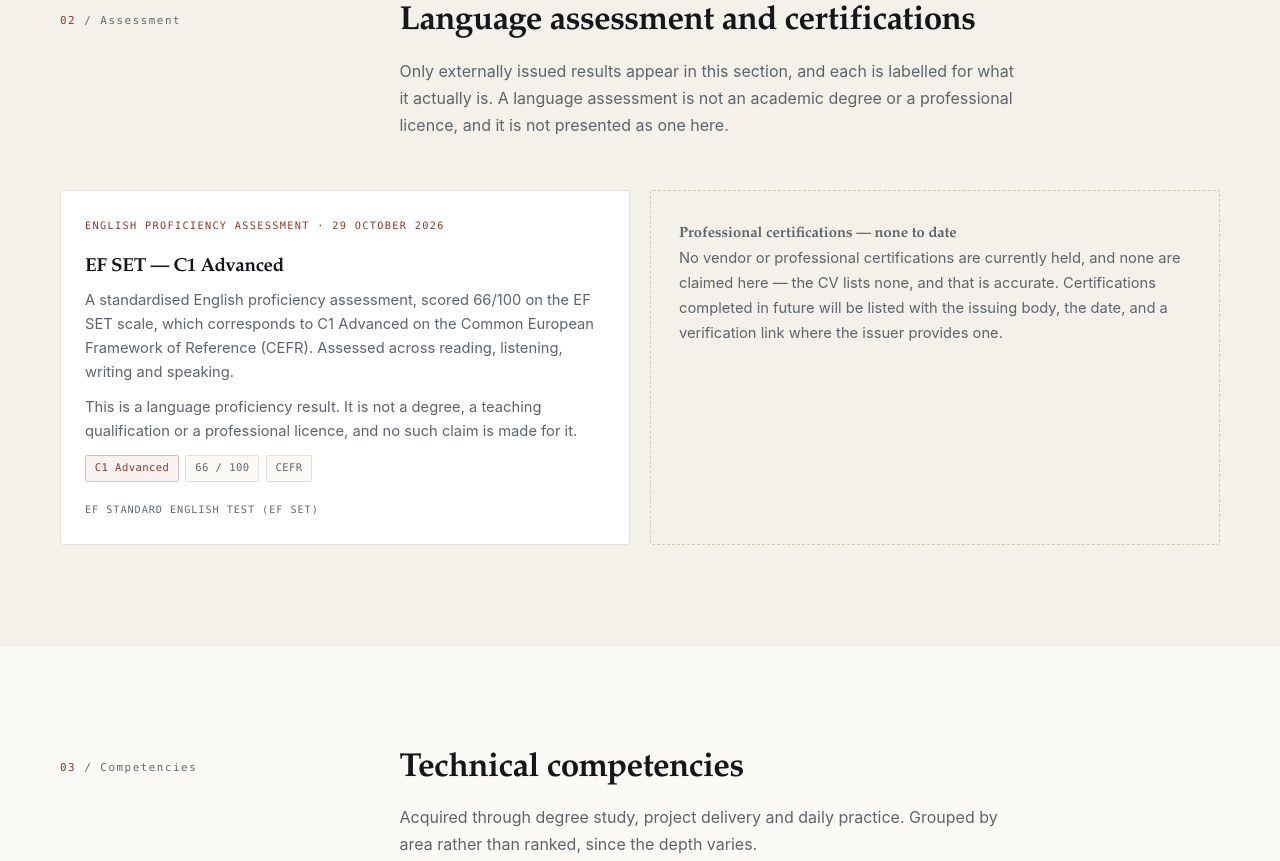
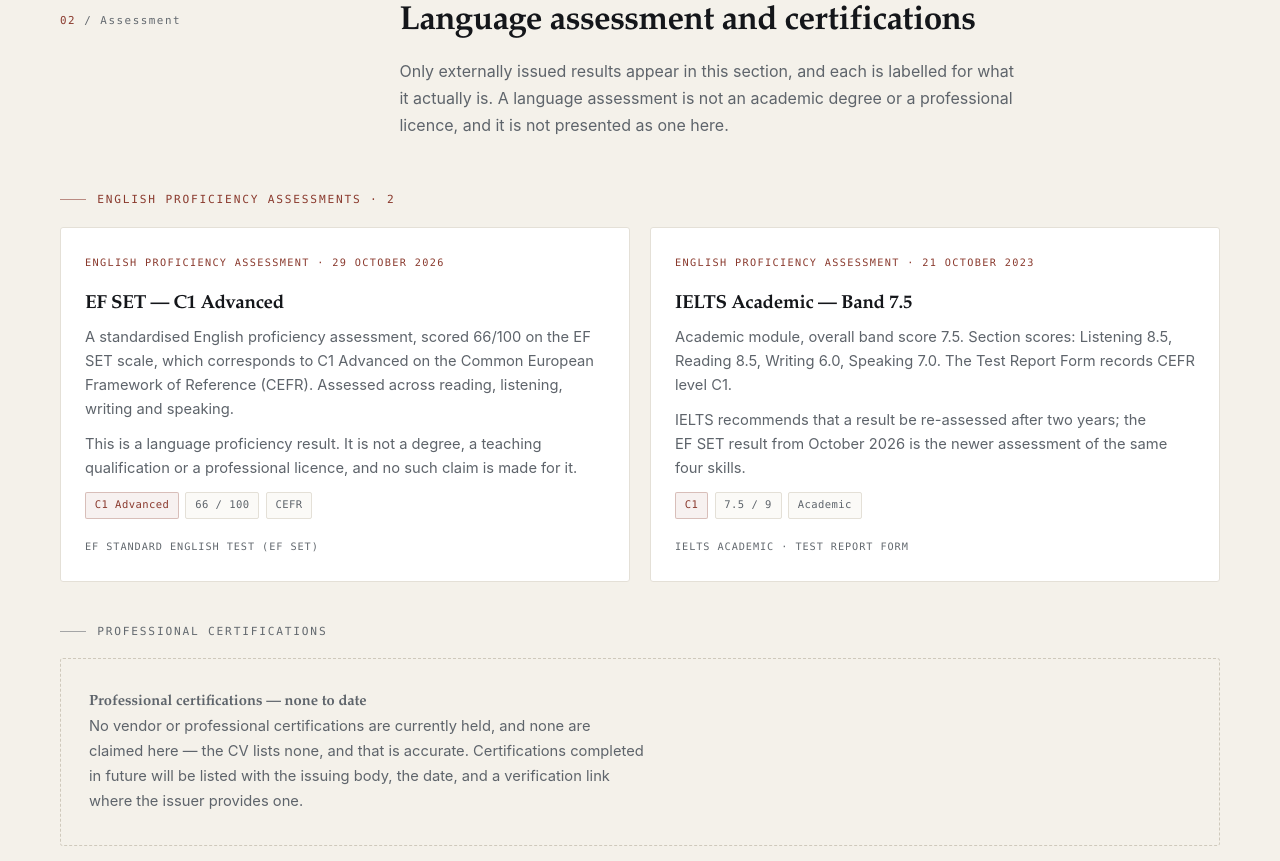
Before and after one commit to mulkisuyadi/mulkisuyadi.github.io, a plain HTML site: page learning.html in a window 1280 px wide. Shown: the part 984-1845 px from the top of the page. Drawn offline with Linux system fonts and the light colour scheme.

Commit message:
[ADD] learning.html: add ielts score

```diff
--- a/learning.html
+++ b/learning.html
@@ -58,7 +58,7 @@
       </p>
       <div class="page-head__meta">
         <span>2 degrees</span>
-        <span>C1 English (EF SET)</span>
+        <span>English C1 · IELTS &amp; EF SET</span>
         <span>6 competency areas</span>
       </div>
     </div>
@@ -118,9 +118,10 @@
         </div>
       </div>
 
+      <p class="eyebrow">English proficiency assessments · 2</p>
       <div class="grid grid--2">
         <article class="card reveal">
-          <p class="card__kicker">English proficiency assessment · 29 October 2026</p>
+          <p class="card__kicker">English proficiency assessment · 29&nbsp;October&nbsp;2026</p>
           <h3 class="card__title">EF SET — C1 Advanced</h3>
           <p class="card__body">
             A standardised English proficiency assessment, scored 66/100 on the
@@ -141,6 +142,29 @@
           <p class="card__foot">EF Standard English Test (EF SET)</p>
         </article>
 
+        <article class="card reveal">
+          <p class="card__kicker">English proficiency assessment · 21&nbsp;October&nbsp;2023</p>
+          <h3 class="card__title">IELTS Academic — Band 7.5</h3>
+          <p class="card__body">
+            Academic module, overall band score 7.5. Section scores: Listening
+            8.5, Reading 8.5, Writing 6.0, Speaking 7.0. The Test Report Form
+            records CEFR level C1.
+          </p>
+          <p class="card__body">
+            IELTS recommends that a result be re-assessed after two years; the
+            EF SET result from October 2026 is the newer assessment of the same
+            four skills.
+          </p>
+          <div class="tags">
+            <span class="tag tag--accent">C1</span>
+            <span class="tag">7.5 / 9</span>
+            <span class="tag">Academic</span>
+          </div>
+          <p class="card__foot">IELTS Academic · Test Report Form</p>
+        </article>
+      </div>
+
+      <p class="eyebrow eyebrow--muted" style="margin-top:2.5rem">Professional certifications</p>
       <div class="empty reveal">
         <p class="empty__title">Professional certifications — none to date</p>
         <p>
@@ -150,7 +174,6 @@
           body, the date, and a verification link where the issuer provides
           one.
         </p>
-        </div>
       </div>
     </div>
   </section>
```
Lines whose indentation alone changed are shown as unchanged.
